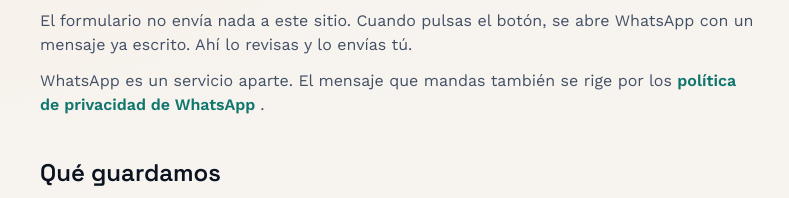
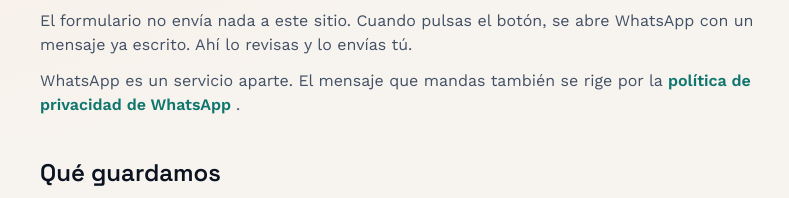
Before and after one commit to STK1321/ASSSIE-LANDING, an Astro site: page /privacidad in a window 1280 px wide. Shown: the part 784-982 px from the top of the page, 240-1029 px from the left. Built offline with nearby package versions, Linux system fonts and the light colour scheme; Astro itself is replaced by a stand-in of ours.

Commit message:
fix: agree the WhatsApp privacy link with its singular label

```diff
--- a/src/pages/privacidad.astro
+++ b/src/pages/privacidad.astro
@@ -54,7 +54,7 @@ const whatsappLabel = "+57 318 693 3354";
           Ahí lo revisas y lo envías tú.
         </p>
         <p class="text-slate">
-          WhatsApp es un servicio aparte. El mensaje que mandas también se rige por los
+          WhatsApp es un servicio aparte. El mensaje que mandas también se rige por la
           <a class="font-semibold text-accent hover:underline" href="https://www.whatsapp.com/legal/privacy-policy" target="_blank" rel="noopener">
             política de privacidad de WhatsApp
           </a>.
```
